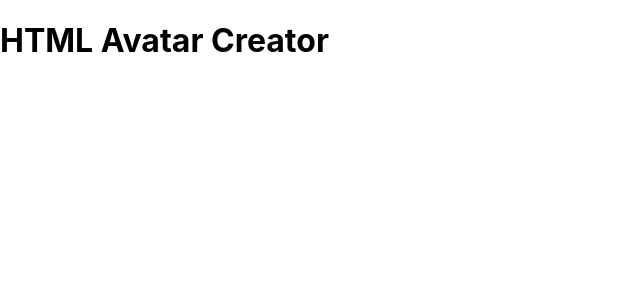
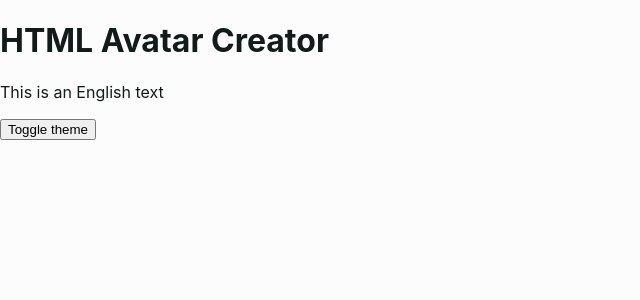
Before and after one commit to frse97/html-avatar-creator, a React (Create React App) app: page / in a window 1280 px wide. Shown: the top 300 px of the page, without its empty margins (0-640 px from the left). Built offline with nearby package versions, Linux system fonts and the light colour scheme.

Commit message:
Implemented basic way to change themes 🎨

```diff
--- a/src/App.tsx
+++ b/src/App.tsx
@@ -1,7 +1,46 @@
-import React from 'react';
+import React, { Profiler, useCallback, useState } from "react";
+import { ITheme } from "./models/theme.model";
+import { changeTheme } from "./utils/theme.utils";
 
 const App: React.FC = () => {
-  return <><h1>HTML Avatar Creator</h1></>
-}
+
+  const [activeTheme, setActiveTheme] = useState<ITheme>(ITheme.light);
+
+  const onInitialRender = useCallback(
+    (
+      id?: string,
+      phase?: "mount" | "update",
+      actualDuration?: number,
+      baseDuration?: number,
+      startTime?: number,
+      commitTime?: number,
+      interactions?: any
+    ) => {
+      if (phase === "mount") {
+        document.documentElement.setAttribute("data-theme", "light");
+      }
+    },
+    []
+  );
+
+  const toggleTheme = useCallback(() => {
+    switch(activeTheme) {
+      case ITheme.light:
+        changeTheme(ITheme.dark, setActiveTheme)
+        break;
+      case ITheme.dark:
+        changeTheme(ITheme.light, setActiveTheme)
+        break;
+    }
+  }, [activeTheme])
+
+  return (
+    <Profiler id="App" onRender={onInitialRender}>
+      <h1>HTML Avatar Creator</h1>
+      <p>This is an English text</p>
+      <button onClick={toggleTheme}>Toggle theme</button>
+    </Profiler>
+  );
+};
 
 export default App;
--- a/src/index.scss
+++ b/src/index.scss
@@ -1,5 +1,3 @@
-$background-color: #fff;
-
 body {
   margin: 0;
   font-family: -apple-system, BlinkMacSystemFont, 'Segoe UI', 'Roboto', 'Oxygen',
@@ -7,7 +5,6 @@ body {
     sans-serif;
   -webkit-font-smoothing: antialiased;
   -moz-osx-font-smoothing: grayscale;
-  background-color: $background-color;
 }
 
 code {
--- a/src/index.tsx
+++ b/src/index.tsx
@@ -1,8 +1,9 @@
 import React from 'react';
 import ReactDOM from 'react-dom';
-import './index.scss';
 import App from './App';
 import reportWebVitals from './reportWebVitals';
+import './index.scss';
+import './styles/theme.css';
 
 ReactDOM.render(
   <React.StrictMode>
--- /dev/null
+++ b/src/models/theme.model.ts
@@ -0,0 +1,4 @@
+export enum ITheme {
+  light = "light",
+  dark = "dark"
+}
--- /dev/null
+++ b/src/styles/theme.css
@@ -0,0 +1,23 @@
+/* Generic Rules
+ - Dont' assign colors in any other file then in this, cause sass is unavailable to transpile variables on build time.
+*/
+
+:root {
+  --bg-color  : #fcfcfc;
+  --font-color: #121b19;
+}
+
+[data-theme="light"] {
+  --bg-color  : #fcfcfc;
+  --font-color: #121b19;
+}
+
+[data-theme="dark"] {
+  --bg-color  : #121b19;
+  --font-color: #fcfcfc;
+}
+
+body {
+  background-color: var(--bg-color);
+  color           : var(--font-color);
+}
--- /dev/null
+++ b/src/utils/theme.utils.ts
@@ -0,0 +1,6 @@
+import { ITheme } from "../models/theme.model";
+
+export const changeTheme = (type: ITheme, changeTheme: React.Dispatch<React.SetStateAction<ITheme>>) => {
+  changeTheme(type);
+  document.documentElement.setAttribute("data-theme", type);
+};
```
